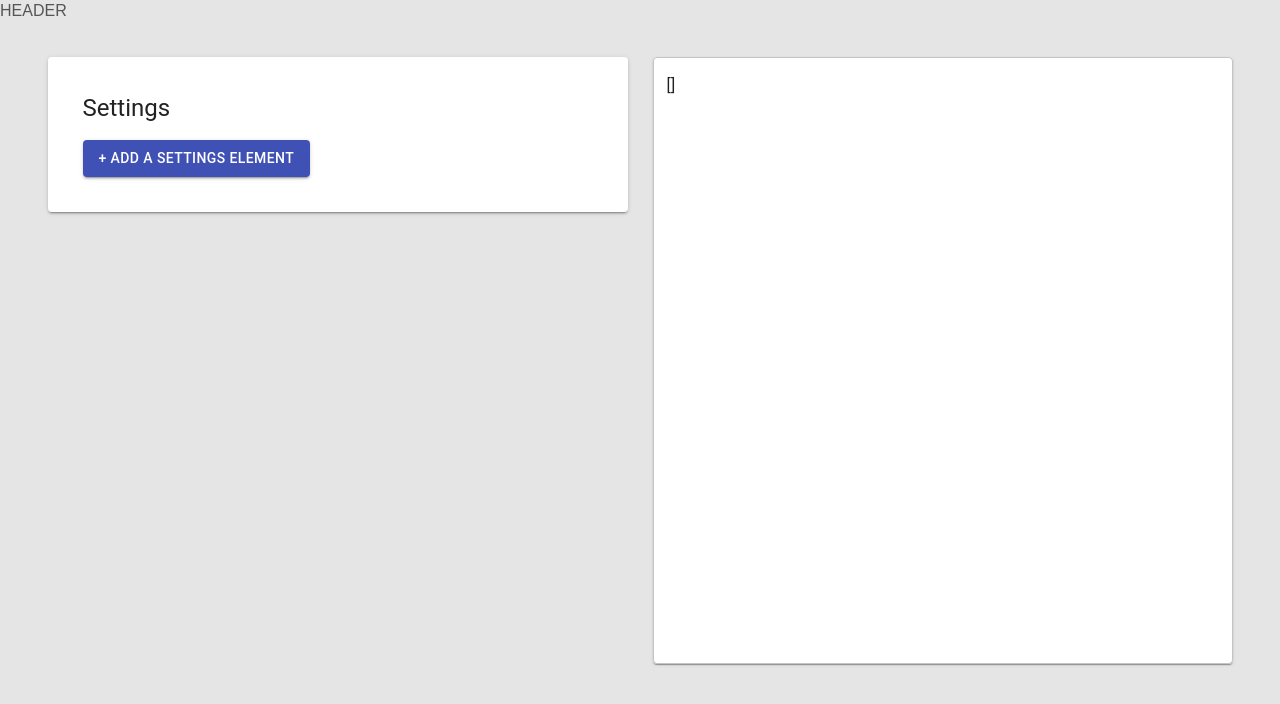
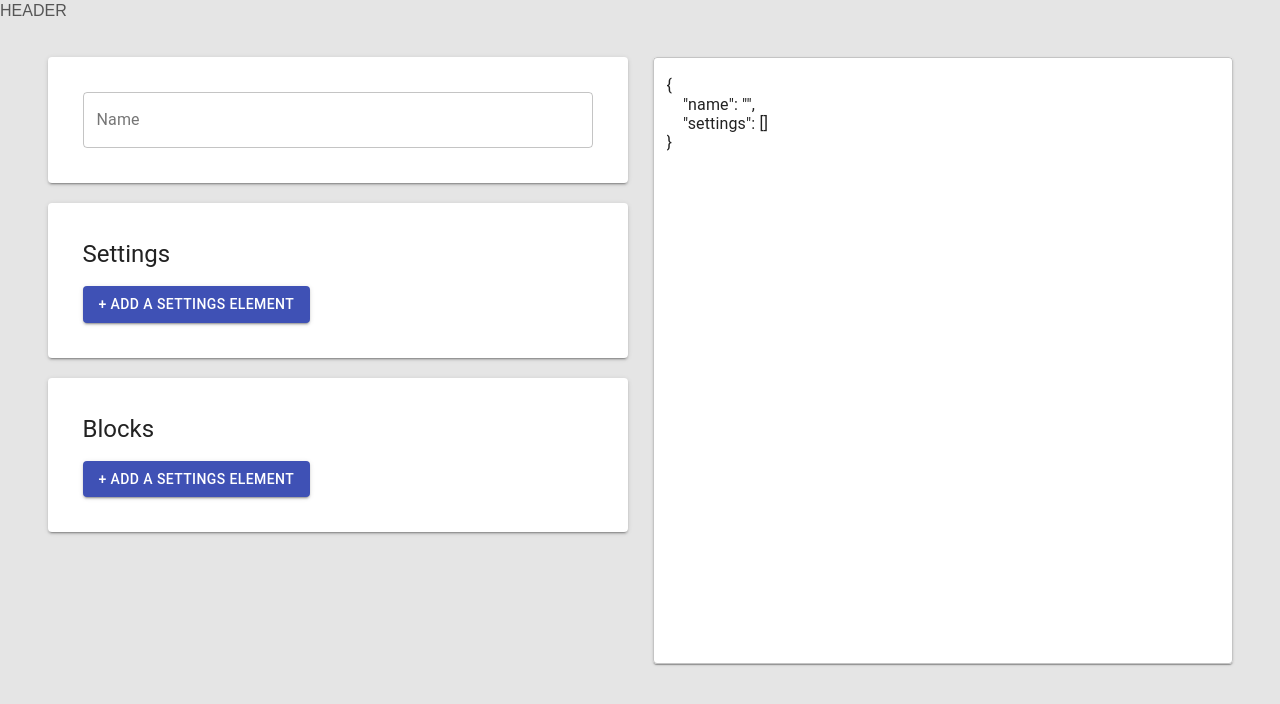
Before and after one commit to BornaSepic/schemmy, a Next.js app: page /app in a window 1280 px wide. Shown: the top 704 px of the page. Built offline with nearby package versions, Linux system fonts and the light colour scheme.

Commit message:
:construction: Added blocks / name sections.

```diff
--- a/components/app-container/AppContainer.jsx
+++ b/components/app-container/AppContainer.jsx
@@ -3,12 +3,20 @@ import {SchemaEditor} from "../schema-editor/SchemaEditor";
 import {SchemaDisplay} from "../schema-display/SchemaDisplay";
 
 export const AppContainer = () => {
+    const [schemaName, setSchemaName] = useState("");
     const [settingsComponents, setSettingsComponents] = useState([]);
+    const [blocksComponents, setBlocksComponents] = useState([]);
 
     return (
         <>
-            <SchemaEditor settings={settingsComponents} settingsUpdate={setSettingsComponents} />
-            <SchemaDisplay settings={settingsComponents} />
+            <SchemaEditor
+                settings={settingsComponents}
+                settingsUpdate={setSettingsComponents}
+                blocks={blocksComponents}
+                blocksUpdate={setBlocksComponents}
+                schemaNameUpdate={setSchemaName}
+            />
+            <SchemaDisplay settings={settingsComponents} schemaName={schemaName}/>
         </>
     );
 };
--- a/components/schema-display/SchemaDisplay.jsx
+++ b/components/schema-display/SchemaDisplay.jsx
@@ -10,7 +10,10 @@ export const SchemaDisplay = (props) => {
                 rows={30}
                 aria-label="maximum height"
                 placeholder="Maximum 4 rows"
-                value={JSON.stringify(props.settings, null, 4)}
+                value={JSON.stringify({
+                    name: props.schemaName,
+                    settings: props.settings
+                }, null, 4)}
             />
         </Styled.SchemaDisplayContainer>
     );
--- a/components/schema-editor/SchemaEditor.css.js
+++ b/components/schema-editor/SchemaEditor.css.js
@@ -13,7 +13,7 @@ export const SchemaEditorContainer = styled('div')`
 
 export const ElevatedContainer = styled(Paper)`
     & + & {
-        margin-top: 40px;
+        margin-top: 20px;
     }
 
     padding: 35px;
--- a/components/schema-editor/SchemaEditor.jsx
+++ b/components/schema-editor/SchemaEditor.jsx
@@ -19,8 +19,8 @@ export const SchemaEditor = (props) => {
     const [blocksComponents, setBlocksComponents] = useState([]);
     const [editedComponent, setEditedComponent] = useState(undefined);
 
-    const nameChangeHandler = () => {
-        console.log('test')
+    const nameChangeHandler = (name) => {
+        props.schemaNameUpdate(name);
     };
 
     const componentSelectionHandler = (component) => {
@@ -55,8 +55,9 @@ export const SchemaEditor = (props) => {
     return (
         <Styled.SchemaEditorContainer>
             <Styled.ElevatedContainer elevation={2}>
-                {/*<TextField label="Name" variant="outlined" onChange={nameChangeHandler}/>*/}
-
+               <TextField fullWidth={true} label="Name" variant="outlined" onChange={(e => nameChangeHandler(e.target.value))}/>
+            </Styled.ElevatedContainer>
+            <Styled.ElevatedContainer elevation={2}>
                 <Typography variant={"h5"}>
                     Settings
                 </Typography>
@@ -82,6 +83,31 @@ export const SchemaEditor = (props) => {
                 <ComponentPicker onComponentSelect={componentSelectionHandler}/>
                 {editedComponent ? <ComponentEditor component={editedComponent} onEditorClose={editorCloseHandler} onEdit={editorUpdateComponentHandler} /> : null}
             </Styled.ElevatedContainer>
+            <Styled.ElevatedContainer elevation={2}>
+                <Typography variant={"h5"}>
+                    Blocks
+                </Typography>
+                <List>
+                    {props.blocks.map((component, index) => {
+                        return (
+                            <Styled.ComponentListItem key={component.type + "_" + index}>
+                                <ListItemText primary={component.settings["label"] ? component.settings["label"] + " | " + component.label : component.label}/>
+                                <ListItemSecondaryAction>
+                                    <ButtonGroup variant="text" color="primary" aria-label="text primary button group">
+                                        <IconButton onClick={() => componentEditHandler(index)}>
+                                            <EditIcon/>
+                                        </IconButton>
+                                        <IconButton onClick={() => componentRemovalHandler(index)}>
+                                            <DeleteIcon/>
+                                        </IconButton>
+                                    </ButtonGroup>
+                                </ListItemSecondaryAction>
+                            </Styled.ComponentListItem>
+                        )
+                    })}
+                </List>
+                <ComponentPicker onComponentSelect={componentSelectionHandler}/>
+            </Styled.ElevatedContainer>
         </Styled.SchemaEditorContainer>
     )
 };
```
